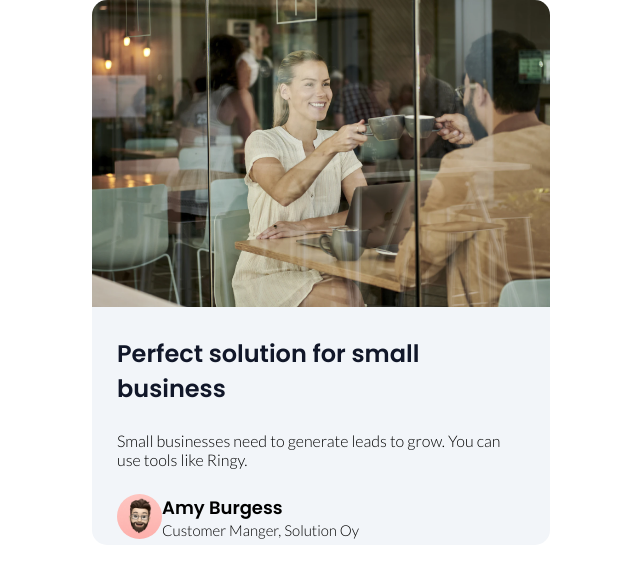
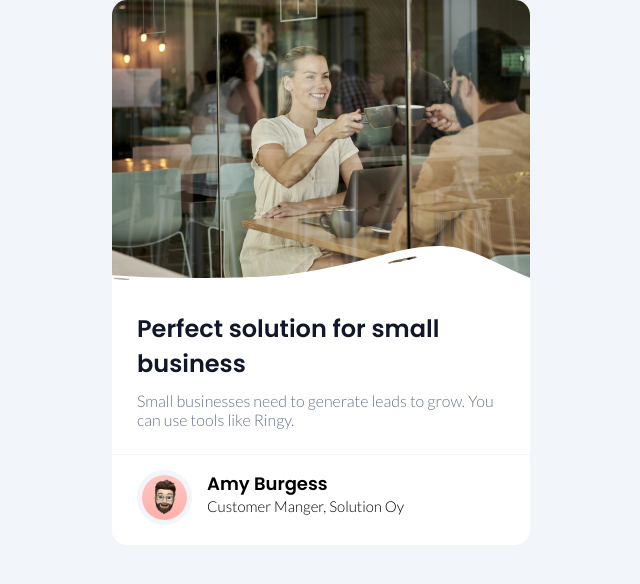
Before and after one commit to agustingrossso/devChallenges2023, a plain HTML site: page Business Blog/index.html in a window 1280 px wide. Shown: the whole page, without its empty margins (319-959 px from the left). Drawn offline with Linux system fonts and the light colour scheme.

Commit message:
agregando SVG, terminando ultimos detalles

```diff
--- a/Business Blog/index.html
+++ b/Business Blog/index.html
@@ -13,6 +13,7 @@
     <div class="contenedor">
         <div class="caja">
             <img src="img/hero-image-business-card.png" alt="Imagen de portada, una mujer y un hombre bebiendo cafe" class="heroImg">
+            <img src="img/white-overlay.svg" alt="" class="svgDiv">
             <h1>Perfect solution for small business</h1>
             <p>Small businesses need to generate leads to grow. You can use tools like Ringy.</p>
         </div>
--- a/Business Blog/style.css
+++ b/Business Blog/style.css
@@ -4,12 +4,15 @@
     overflow: hidden;
 }
 
+body{
+    background-color: #F2F5F9;
+}
 
 .contenedor{
     border: 15px;
     border-color: blue;
-    background-color: #F2F5F9;
-    width: 458px;
+    background-color: #FFFF;
+    width: 418px;
     height: 545px;
     margin: auto;
     border-radius: 15px;
@@ -26,41 +29,53 @@
     font-size: 24px;
     color: #111729;
     padding: 25px;
+    margin-top: -70px;
 }
 
 .caja p{
     padding: 25px;
     font-family: Lato;
+    color: #677489;
     font-size: 16px;
     padding-top: 0;
+    margin-top: -15px;
 }
 
 .heroImg{
     max-width: 100%;
 }
+
+.contenedor .svgDiv{
+    position: relative;
+    top: -38px;
+
+}
 .contenedor .profile{
     display: flex;
+    border-top: 1px solid;
+    border-color: #F2F5F9;
+    padding-top: 15px;
 }
 
  .contenedor .profile .imgProfile{
     /* padding: 25px;
     padding-left: 0; */
     margin-left: 25px;
-    border: 85px;
+    border: 5px solid ;
     width: 45px;
     height: 45px;
     border-radius: 100px;
-    border-color: rgb(124, 63, 127);
+    border-color: #F2F5F9;
 
 }
 
 .contenedor .profile .imgProfile img{
-    border-color: blue;
-    border: 15px;
-    border-radius: 15px;
     max-width: 100%;
 }
 
+.contenedor .profile .texts{
+    padding-left: 15px;
+}
 .contenedor .profile .texts h2{
     font-family: Poppins;
     font-size: 18px;
```
